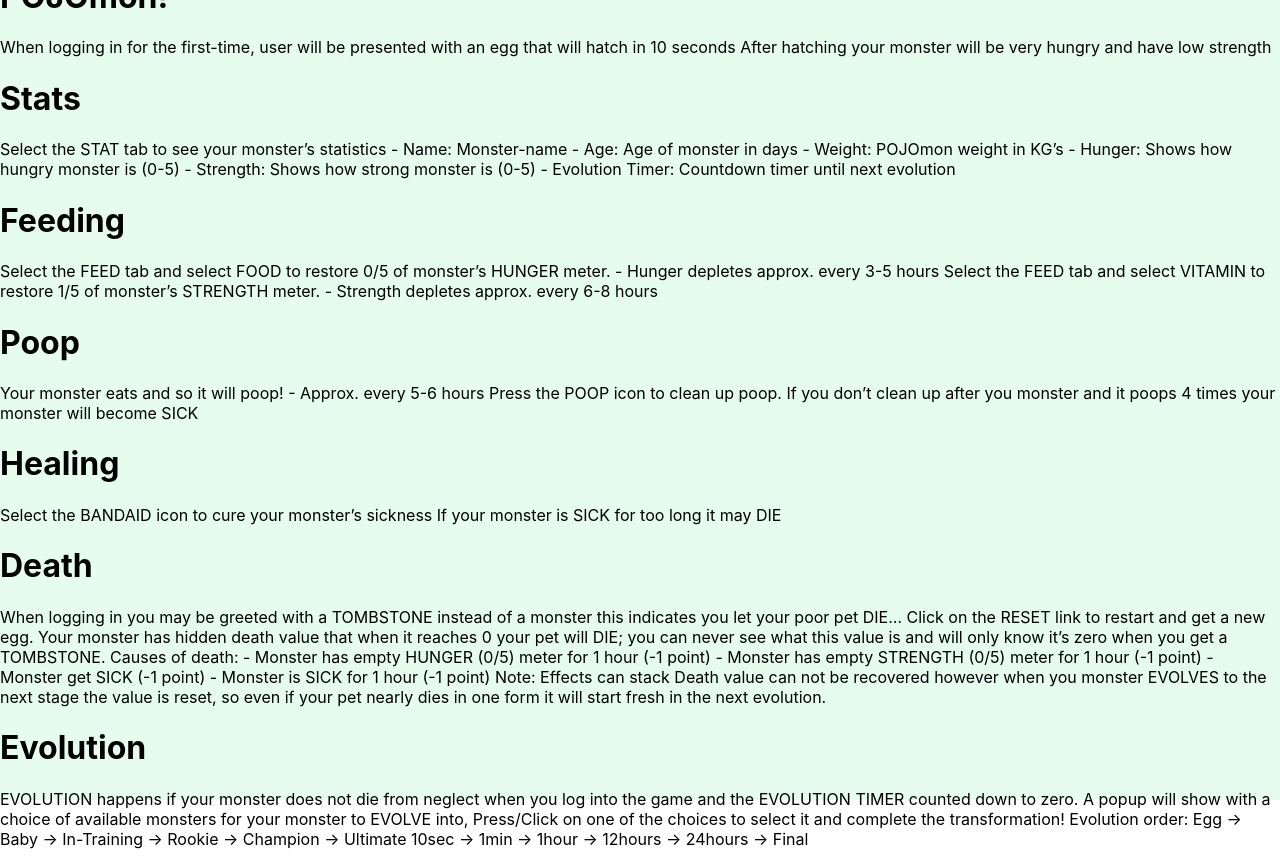
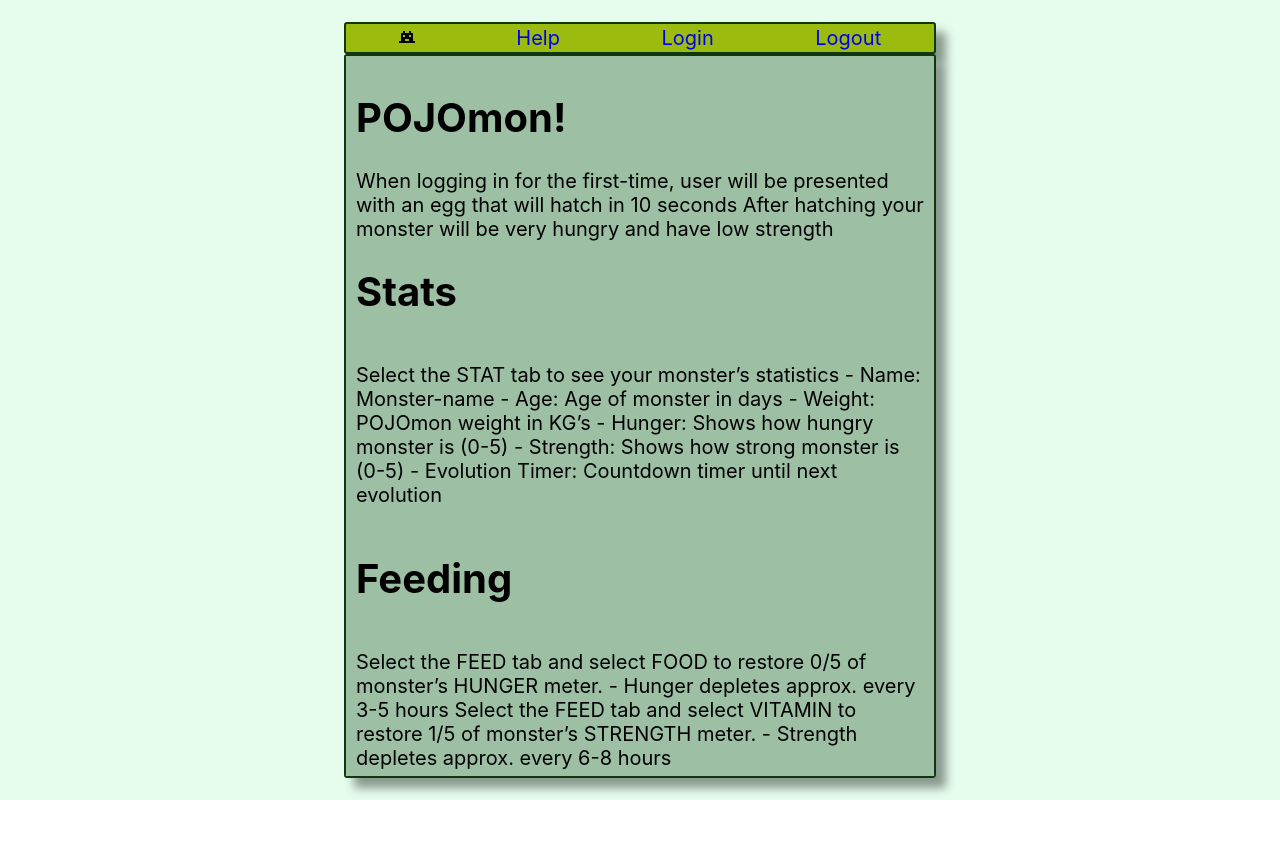
Before and after one commit to Thadman/front-pojomon, a React (Create React App) app: page /help in a window 1280 px wide. After the commit the page ends 800 px from the top, so only its background shows below. Built offline with nearby package versions, Linux system fonts and the light colour scheme; no server answers.

Commit message:
some more styling done

```diff
--- a/src/Components/Help.jsx
+++ b/src/Components/Help.jsx
@@ -2,7 +2,7 @@ import React from "react";
 
 const Help = () => {
   return (
-    <>
+    <div class="help-container">
       <h1>POJOmon!</h1>
       When logging in for the first-time, user will be presented with an egg
       that will hatch in 10 seconds After hatching your monster will be very
@@ -57,7 +57,7 @@ const Help = () => {
         Champion -> Ultimate 10sec -> 1min -> 1hour -> 12hours -> 24hours ->
         Final
       </p>
-    </>
+    </div>
   );
 };
 
--- a/src/Components/Navbar.jsx
+++ b/src/Components/Navbar.jsx
@@ -1,12 +1,15 @@
 import React from "react";
 import { Link } from "react-router-dom";
+import monsterIcon from "../Assets/icons/monster.gif";
 
 class NavBar extends React.Component {
   render() {
     return (
-      <div>
+      <div className="navBar">
         {}
-        <Link to="/game">Monster</Link>
+        <Link to="/game">
+          <img src={monsterIcon} />
+        </Link>
         <Link to="/help">Help</Link>
         <Link to="/login" data-testid="login">
           Login
--- a/src/Components/SignUp.jsx
+++ b/src/Components/SignUp.jsx
@@ -55,36 +55,38 @@ class SignUp extends React.Component {
         <h1>SignUp</h1>
         {errMessage && <span>{errMessage}</span>}
         <form onSubmit={this.onFormSubmit}>
-          <label htmlFor="username">Username</label>
           <input
             type="username"
             name="username"
             id="username"
             value={username}
             data-testid="username"
+            placeholder="Username"
             onChange={this.onInputChange}
           />
-          <label htmlFor="email">Email</label>
           <input
             type="email"
             name="email"
             id="email"
             value={email}
             data-testid="email"
+            placeholder="Email"
             onChange={this.onInputChange}
           />
-          <label htmlFor="password">Password</label>
           <input
             type="password"
             name="password"
             id="password"
             value={password}
             data-testid="password"
+            placeholder="Password"
             onChange={this.onInputChange}
           />
-          <input type="submit" value="SignUp" />
+          <div className="button">
+            <input type="submit" value="SignUp" />
+          </div>
         </form>
-        <p>
+        <p className="clickHere">
           Click <Link to="/login">HERE</Link> to Login
         </p>
       </div>
--- a/src/Stylesheets/index.scss
+++ b/src/Stylesheets/index.scss
@@ -20,6 +20,35 @@ code {
   width: 100vw;
   margin: 0 auto;
   background-color: #e6fced;
+  font-size: 20px;
+
+  .navBar {
+    display: flex;
+    align-items: center;
+    justify-content: space-around;
+    padding: 2px;
+    border: 2px solid #0f380f;
+    box-shadow: #2c382e80 10px 10px 10px 0px;
+    border-radius: 3px;
+    background-color: #9bbc0f;
+
+    a {
+      text-decoration: none;
+    }
+  }
+
+  .help-container {
+    display: flex;
+    flex-direction: column;
+    border: 2px solid #0f380f;
+    padding: 10px;
+    border-radius: 3px;
+    background-color: #9dbfa4;
+    box-shadow: #2c382e80 10px 10px 10px 0px;
+    max-width: 568px;
+    max-height: 700px;
+    overflow: scroll;
+  }
 
   .form-container {
     display: flex;
@@ -29,6 +58,8 @@ code {
     border-radius: 3px;
     background-color: #9dbfa4;
     box-shadow: #2c382e80 10px 10px 10px 0px;
+    min-width: 300px;
+    min-height: 500px;
 
     h1 {
       text-align: center;
@@ -38,13 +69,19 @@ code {
       display: flex;
       flex-direction: column;
       input {
-        margin-top: 15px;
+        margin-top: 30px;
+        font-size: 20px;
+        border-radius: 3px;
       }
     }
 
     .button {
       display: flex;
       justify-content: center;
+
+      input {
+        border-radius: 3px;
+      }
     }
 
     .clickHere {
```
Also changed, not shown: src/Assets/pixelmix.ttf (added).
